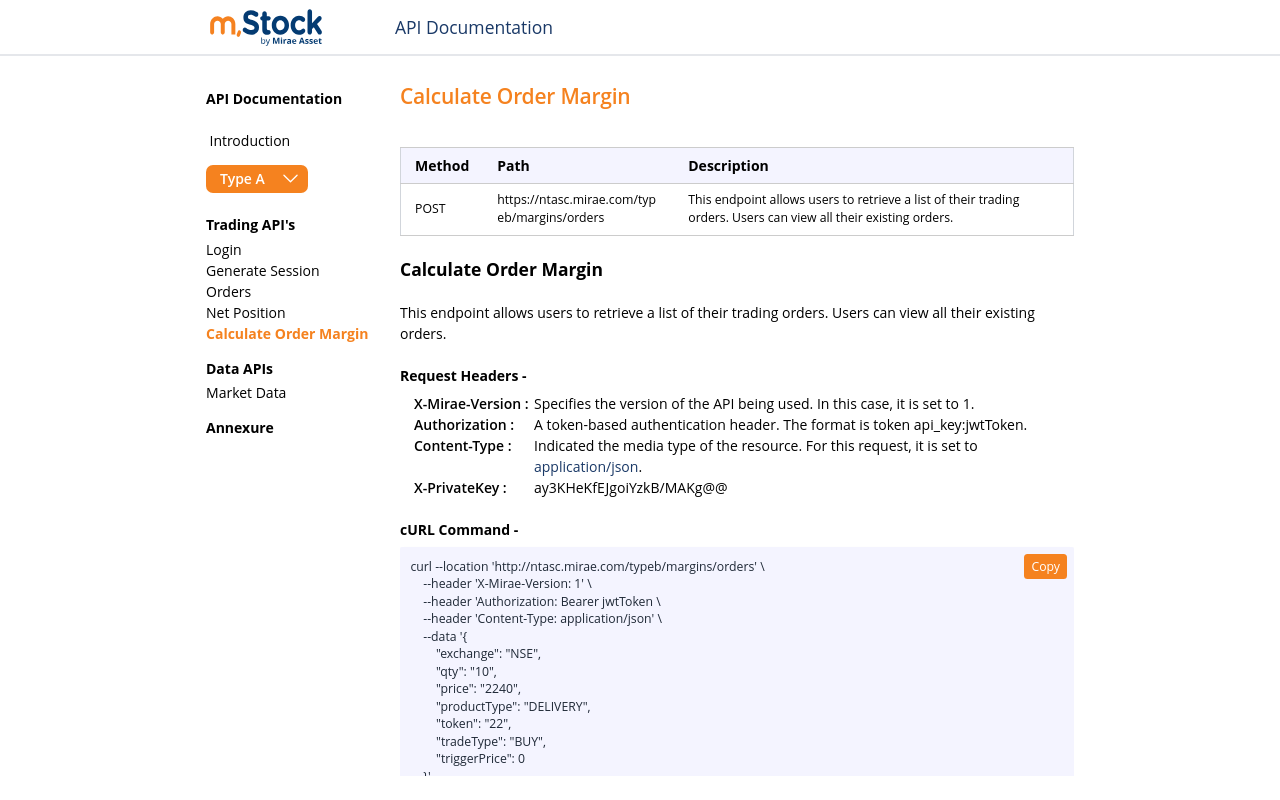
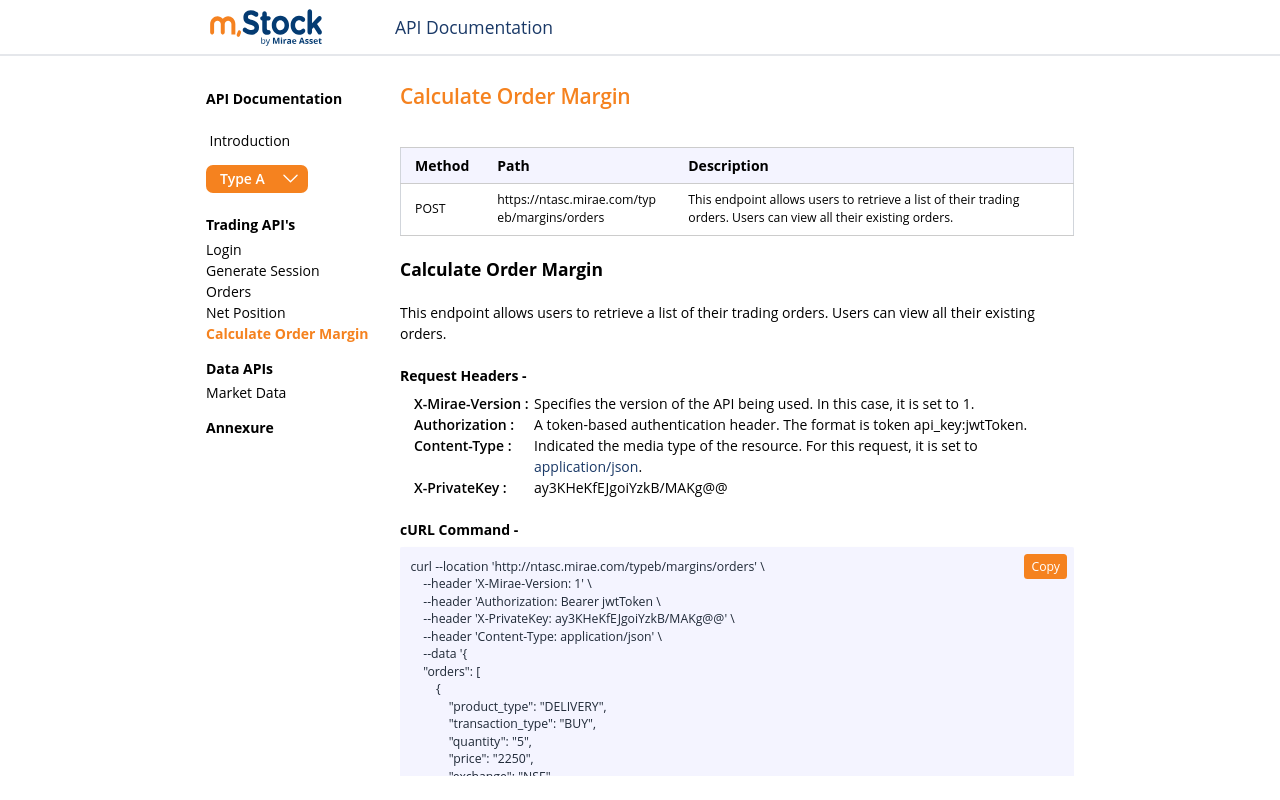
Before and after one commit to Paras-More/DhanHq_New_API_Documentation, a React (Vite) app: page /developer/type-b/calculate-order-margin in a window 1280 px wide. Built offline with nearby package versions, Linux system fonts and the light colour scheme.

Commit message:
added privateKey headers in type B

```diff
--- a/src/Content_Components/TypeAComponents/Generate Session/GenerateSessionTypeA.jsx
+++ b/src/Content_Components/TypeAComponents/Generate Session/GenerateSessionTypeA.jsx
@@ -17,7 +17,7 @@
     --header 'Content-Type: application/x-www-form-urlencoded' \\
     --data-urlencode 'api_key=ay3KHeKfEJgoiYzkB/MAKg@@' \\
     --data-urlencode 'request_token=123' \\
-    --data-urlencode 'checksum=W'`
+    --data-urlencode 'checksum=L'`
 
   const SuccessResponseJson = {
     "status": "success",
@@ -81,7 +81,7 @@
     {
       "Field":"checksum",
       "Type":"string",
-      "Description":"A validation string to ensure the integrity of the request (Example: W)"
+      "Description":"A validation string to ensure the integrity of the request (Example: L)"
     }
   ]
 
@@ -99,7 +99,7 @@
     {
       "Field":"checksum",
       "Type":"string",
-      "Description":"source (W)"
+      "Description":"source (L)"
     }
   ]
 
--- a/src/Content_Components/TypeBComponents/Calculate Order Margin/Calculate_Order_MarginTypeB.jsx
+++ b/src/Content_Components/TypeBComponents/Calculate Order Margin/Calculate_Order_MarginTypeB.jsx
@@ -9,15 +9,21 @@
 const COMCurlData =`curl --location 'http://ntasc.mirae.com/typeb/margins/orders' \\
     --header 'X-Mirae-Version: 1' \\
     --header 'Authorization: Bearer jwtToken \\
+    --header 'X-PrivateKey: ay3KHeKfEJgoiYzkB/MAKg@@' \\
     --header 'Content-Type: application/json' \\
     --data '{
+    "orders": [
+        {
+            "product_type": "DELIVERY",
+            "transaction_type": "BUY",
+            "quantity": "5",
+            "price": "2250",
             "exchange": "NSE",
-        "qty": "10",
-        "price": "2240",
-        "productType": "DELIVERY",
+            "symbol_name": "ACC",
             "token": "22",
-        "tradeType": "BUY",
-        "triggerPrice": 0
+            "trigger_price": 0
+        }
+    ]
 }'`
 
 const requestBodyJson ={
@@ -39,38 +45,108 @@
 
 
 const SuccessResponseJson = {
-  "status": "true",
+  "status": true,
   "message": "SUCCESS",
   "errorcode": null,
   "data": {
-      "totalMarginRequired": 22400,
-      "marginComponents": {
-          "netPremium": 0,
-          "spanMargin": 0,
-          "marginBenefit": 0,
-          "deliveryMargin": 0,
-          "nonNFOMargin": 0,
-          "totOptionsPremium": 0
+      "summary": {
+          "total_charges": 11250,
+          "trade_value": 0,
+          "breakup": [
+              {
+                  "name": "BROKERAGE",
+                  "amount": 0,
+                  "msg": "",
+                  "breakup": []
               },
-      "marginBreakup": [
               {
-              "exchange": "NSE",
-              "productType": "DELIVERY",
-              "totalMarginRequired": 0
+                  "name": "BROKER_BROKERAGE",
+                  "amount": 0,
+                  "msg": "",
+                  "breakup": []
+              },
+              {
+                  "name": "EXPOMARGIN",
+                  "amount": 0,
+                  "msg": "",
+                  "breakup": []
+              },
+              {
+                  "name": "LEVIES_BROKERAGE",
+                  "amount": 0,
+                  "msg": "",
+                  "breakup": []
+              },
+              {
+                  "name": "OTHER_BROKERAGE",
+                  "amount": 0,
+                  "msg": "",
+                  "breakup": []
+              },
+              {
+                  "name": "SPANMARGIN",
+                  "amount": 0,
+                  "msg": "",
+                  "breakup": []
+              },
+              {
+                  "name": "VARELMMARGIN",
+                  "amount": 0,
+                  "msg": "",
+                  "breakup": []
               }
-      ],
-      "optionsBuy": {
-          "totOptionsPremium": 0,
-          "optionDetails": [
+          ]
+      },
+      "charges": [
           {
-                  "exchange": "NSE",
-                  "productType": "DELIVERY",
-                  "token": "22",
-                  "lotMultiplier": 10,
-                  "optionPremium": 0
+              "total_charges": 11250,
+              "trade_value": 0,
+              "breakup": [
+                  {
+                      "name": "BROKERAGE",
+                      "amount": 0,
+                      "msg": "",
+                      "breakup": []
+                  },
+                  {
+                      "name": "BROKER_BROKERAGE",
+                      "amount": 0,
+                      "msg": "",
+                      "breakup": []
+                  },
+                  {
+                      "name": "EXPOMARGIN",
+                      "amount": 0,
+                      "msg": "",
+                      "breakup": []
+                  },
+                  {
+                      "name": "LEVIES_BROKERAGE",
+                      "amount": 0,
+                      "msg": "",
+                      "breakup": []
+                  },
+                  {
+                      "name": "OTHER_BROKERAGE",
+                      "amount": 0,
+                      "msg": "",
+                      "breakup": []
+                  },
+                  {
+                      "name": "SPANMARGIN",
+                      "amount": 0,
+                      "msg": "",
+                      "breakup": []
+                  },
+                  {
+                      "name": "VARELMMARGIN",
+                      "amount": 0,
+                      "msg": "",
+                      "breakup": []
                   }
               ]
           }
+      ]
   }
 }
 
@@ -102,18 +178,6 @@
       <ol className='list-inside'>
         <li className="font-bold text-xl">Calculate Order Margin</li>
       </ol>
-      {/* <p>
-        URL :
-        <a
-          className="mstockNavFont"
-          href="https://ntasc.mirae.com/typeb/margins/orders"
-        >
-          https://ntasc.mirae.com/typeb/margins/orders
-        </a>
-      </p>
-      <p>
-        Method -<span className="font-bold"> POST</span>
-      </p> */}
     </div>
 
     {/* Description  Details Section */}
--- a/src/Content_Components/TypeBComponents/Generate Session/GenerateSessionTypeB.jsx
+++ b/src/Content_Components/TypeBComponents/Generate Session/GenerateSessionTypeB.jsx
@@ -14,6 +14,7 @@
 
     const generateSessionCurlData = `curl --location 'http://ntasc.mirae.com/typeb/session/token' \\
     --header 'X-Mirae-Version: 1' \\
+    --header 'X-PrivateKey: ay3KHeKfEJgoiYzkB/MAKg@@' \\
     --header 'Content-Type: application/json' \\
     --data '{
         "refreshToken": "refreshToken",
--- a/src/Content_Components/TypeBComponents/Net Position/Net_PositionTypeB.jsx
+++ b/src/Content_Components/TypeBComponents/Net Position/Net_PositionTypeB.jsx
@@ -6,6 +6,7 @@
 
   const positionCurlData =`curl --location 'http://ntasc.mirae.com/typeb/portfolio/positions' \\
     --header 'X-Mirae-Version: 1' \\
+    --header 'X-PrivateKey: ay3KHeKfEJgoiYzkB/MAKg@@' \\
     --header 'Authorization: Bearer jwtToken'`
 
   const SuccessResponseJson = {
--- a/src/Content_Components/TypeBComponents/Orders/CancelOrderTypeB.jsx
+++ b/src/Content_Components/TypeBComponents/Orders/CancelOrderTypeB.jsx
@@ -7,6 +7,7 @@
 
     const CancelOrderCurlData =`curl --location --request DELETE 'http://ntasc.mirae.com/typeb/orders/regular/1112241106105' \\
     --header 'X-Mirae-Version: 1' \\
+    --header 'X-PrivateKey: ay3KHeKfEJgoiYzkB/MAKg@@' \\
     --header 'Authorization: Bearer jwtToken \\
     --header 'Content-Type: application/json' \\
     --data '{
--- a/src/Content_Components/TypeBComponents/Orders/ModifyOrderTypeB.jsx
+++ b/src/Content_Components/TypeBComponents/Orders/ModifyOrderTypeB.jsx
@@ -6,6 +6,7 @@
 
     const ModifyOrderCurlData = `curl --location --request PUT 'http://ntasc.mirae.com/typeb/orders/regular/1191241106101' \\
     --header 'X-Mirae-Version: 1' \\
+    --header 'X-PrivateKey: ay3KHeKfEJgoiYzkB/MAKg@@' \\
     --header 'Authorization: Bearer jwtToken \\
     --header 'Content-Type: application/json' \\
     --data '{
--- a/src/Content_Components/TypeBComponents/Orders/OrderBookTypeB.jsx
+++ b/src/Content_Components/TypeBComponents/Orders/OrderBookTypeB.jsx
@@ -6,6 +6,7 @@
 
    const orderBookCurlData = `curl --location 'http://ntasc.mirae.com/typeb/orders' \\
     --header 'X-Mirae-Version: 1' \\
+    --header 'X-PrivateKey: ay3KHeKfEJgoiYzkB/MAKg@@' \\
     --header 'Authorization: Bearer jwtToken'`
 
   const SuccessResponseJson = {
--- a/src/Content_Components/TypeBComponents/Orders/PlaceOrderTypeB.jsx
+++ b/src/Content_Components/TypeBComponents/Orders/PlaceOrderTypeB.jsx
@@ -7,6 +7,7 @@
 
     const PlaceOrdercURLData = `curl --location 'http://ntasc.mirae.com/typeb/orders/regular' \\
     --header 'X-Mirae-Version: 1' \\
+    --header 'X-PrivateKey: ay3KHeKfEJgoiYzkB/MAKg@@' \\
     --header 'Authorization: Bearer jwtToken' \\
     --header 'Content-Type: application/json' \\
     --data '{
```
Lines whose indentation alone changed are shown as unchanged.
